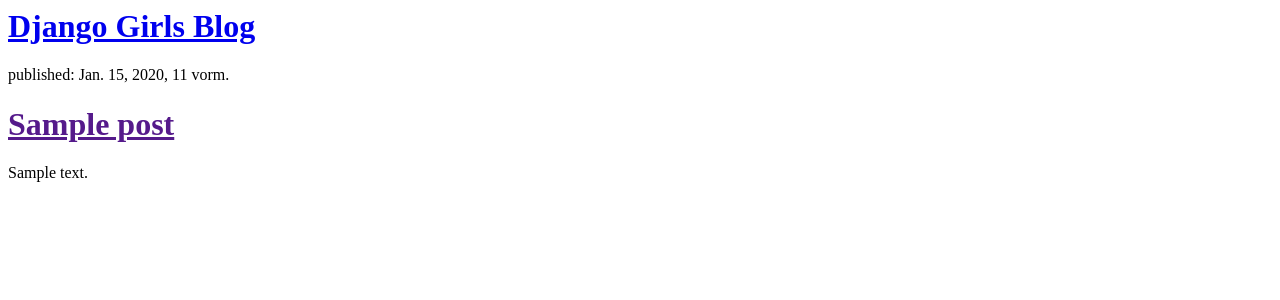
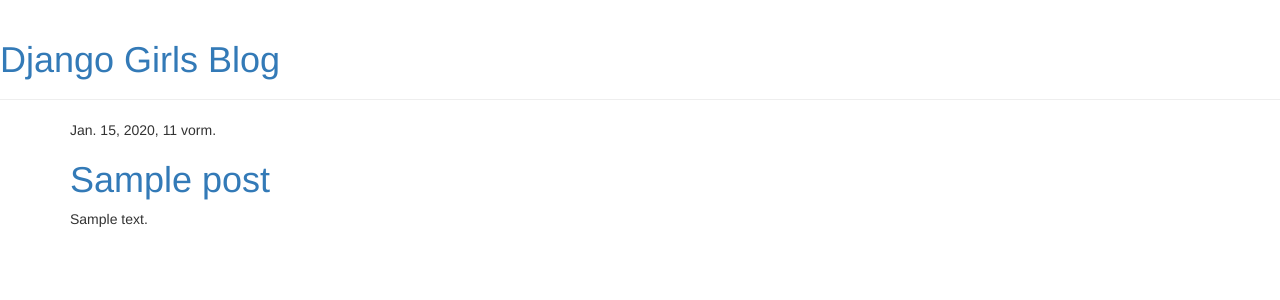
Before and after one commit to iuliiaromanova/my-first-blog, a Django app: page / in a window 1280 px wide. Shown: the top 300 px of the page. Run offline with Django 3.2, Linux system fonts and the light colour scheme; tables that the repository leaves empty hold one stand-in row (values such as "Sample post"); some libraries are stand-ins or nearby versions.

Commit message:
Added view and template for detailed blog post as well as CSS for the site.

```diff
--- /dev/null
+++ b/blog/templates/blog/base.html
@@ -0,0 +1,23 @@
+{% load static %}
+<html>
+    <head>
+        <title>Django Girls blog</title>
+        <link rel="stylesheet" href="//maxcdn.bootstrapcdn.com/bootstrap/3.2.0/css/bootstrap.min.css">
+        <link rel="stylesheet" href="//maxcdn.bootstrapcdn.com/bootstrap/3.2.0/css/bootstrap-theme.min.css">
+        <link href="https://fonts.googleapis.com/css?family=Fredoka+One&subset=latin,cyrillic" rel="stylesheet" type="text/css">
+        <link rel="stylesheet" href="{% static 'css/blog.css' %}">
+    </head>
+    <body>
+    <div class="page-header">
+        <h1><a href="/">Django Girls Blog</a></h1>
+    </div>
+    <div class="content container">
+        <div class="row">
+            <div class="col-md-8">
+            {% block content %}
+            {% endblock %}
+            </div>
+        </div>
+    </div>
+</body>
+</html>
--- a/blog/templates/blog/post_list.html
+++ b/blog/templates/blog/post_list.html
@@ -1,21 +1,13 @@
-<html>
-    <head>
-        <title>Django Girls blog</title>
-    </head>
-    <body>
-        <div>
-            <h1><a href="/">Django Girls Blog</a></h1>
-        </div>
+{% extends 'blog/base.html' %}
 
+{% block content %}
     {% for post in posts %}
-
-        <div>
-
-            <p>published: {{ post.published_date }}</p>
-            <h1><a href="">{{ post.title }}</a></h1>
+        <div class="post">
+            <div class="date">
+                {{ post.published_date }}
+            </div>
+            <h1><a href="{% url 'post_detail' pk=post.pk %}">{{ post.title }}</a></h1>
             <p>{{ post.text|linebreaksbr }}</p>
-
         </div>
     {% endfor %}
-    </body>
-</html>
+{% endblock %}
--- a/blog/urls.py
+++ b/blog/urls.py
@@ -3,4 +3,5 @@
 
 urlpatterns = [
     path('', views.post_list, name='post_list'),
+    path('post/<int:pk>/', views.post_detail, name='post_detail'),
 ]
--- a/blog/views.py
+++ b/blog/views.py
@@ -4,7 +4,14 @@
 
 from .models import Post
 
+from django.shortcuts import render, get_object_or_404
+
 
 def post_list(request):
     posts = Post.objects.filter(published_date__lte=timezone.now()).order_by('published_date')
     return render(request, 'blog/post_list.html', {'posts': posts})
+
+
+def post_detail(request, pk):
+    post = get_object_or_404(Post, pk=pk)
+    return render(request, 'blog/post_detail.html', {'post': post})
```
Also changed, not shown: blog/templates/blog/post_detail.html (added, +13 -0 lines).
